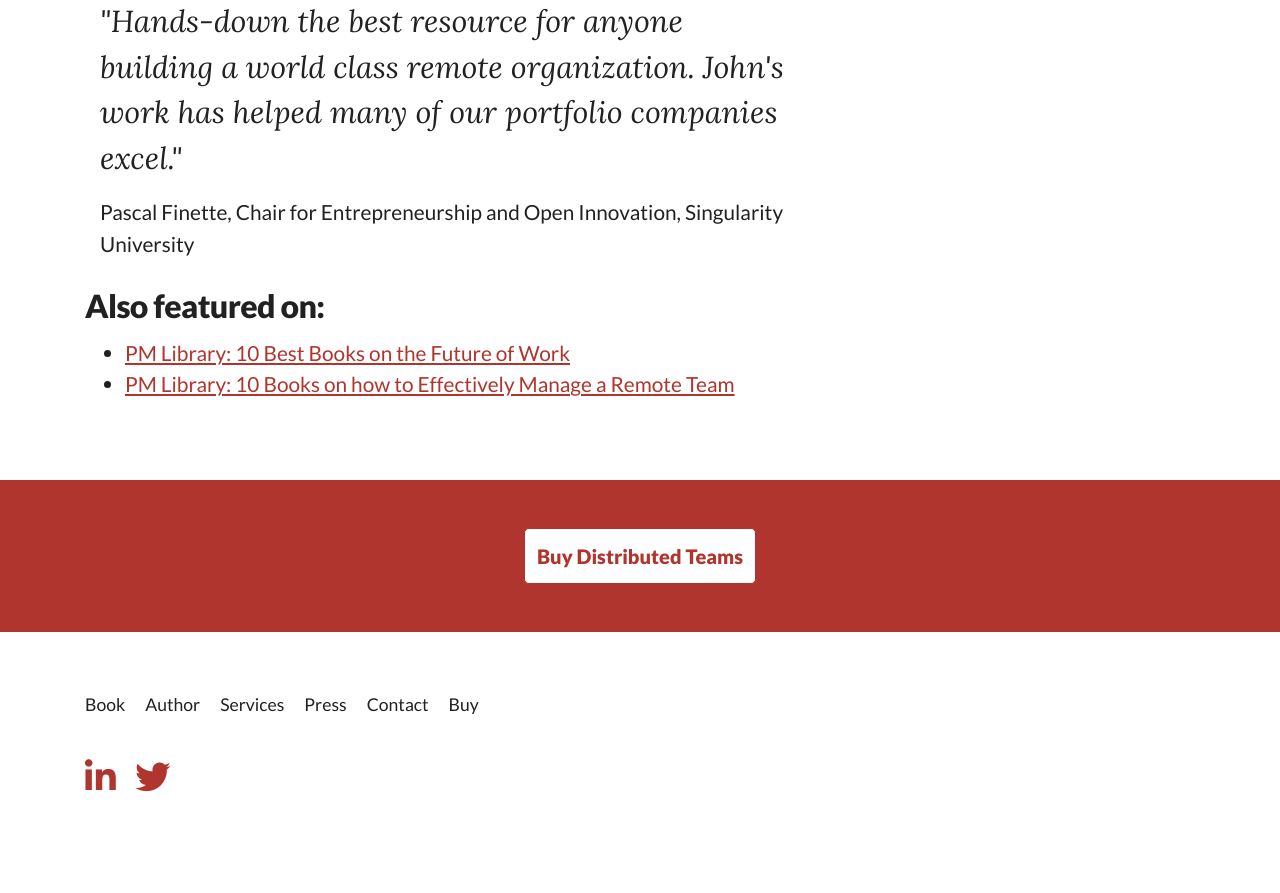
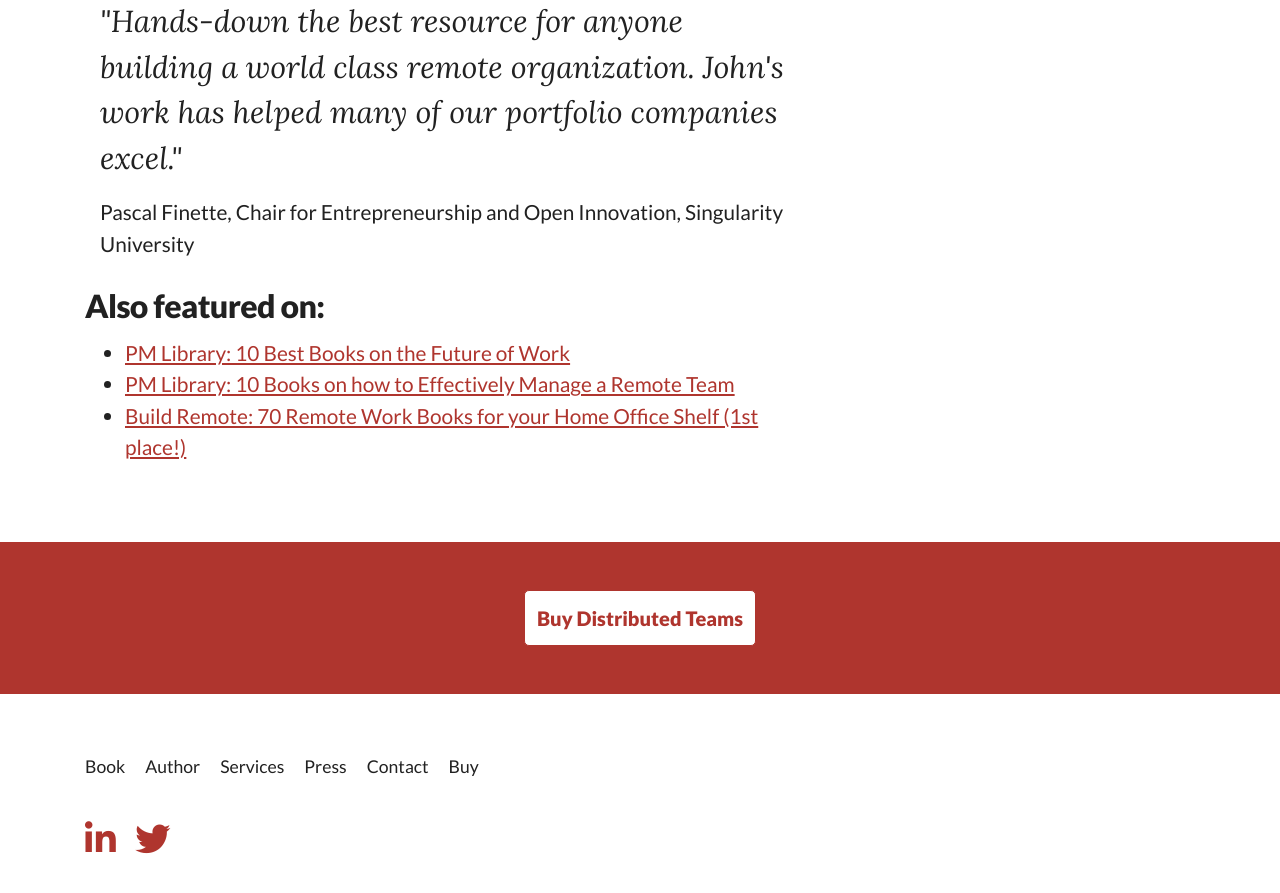
Before and after one commit to lukefretwell/distributed-teams, a Jekyll site: the page built from _pages/book.md, in a window 1280 px wide and 900 px high, scrolled down 1664 px. Shown: the top 893 px of the window. Built offline with Jekyll 4.4.1, drawn with Linux system fonts in a browser that asks for light colours; nearby versions of some CDN libraries; before the commit the page ends 2502 px from its top, so only the background shows below that.

Commit message:
Update book.md

```diff
--- a/_pages/book.md
+++ b/_pages/book.md
@@ -37,3 +37,4 @@
 ## Also featured on:
 * [PM Library: 10 Best Books on the Future of Work](https://thepmlibrary.com/collections/10-best-books-on-the-future-of-work/)
 * [PM Library: 10 Books on how to Effectively Manage a Remote Team](https://medium.com/the-pm-library/10-books-on-how-to-effectively-manage-a-remote-team-b49b6fa14436)
+* [Build Remote: 70 Remote Work Books for your Home Office Shelf (1st place!)](https://buildremote.co/products/books/work-from-home-books/)
```
